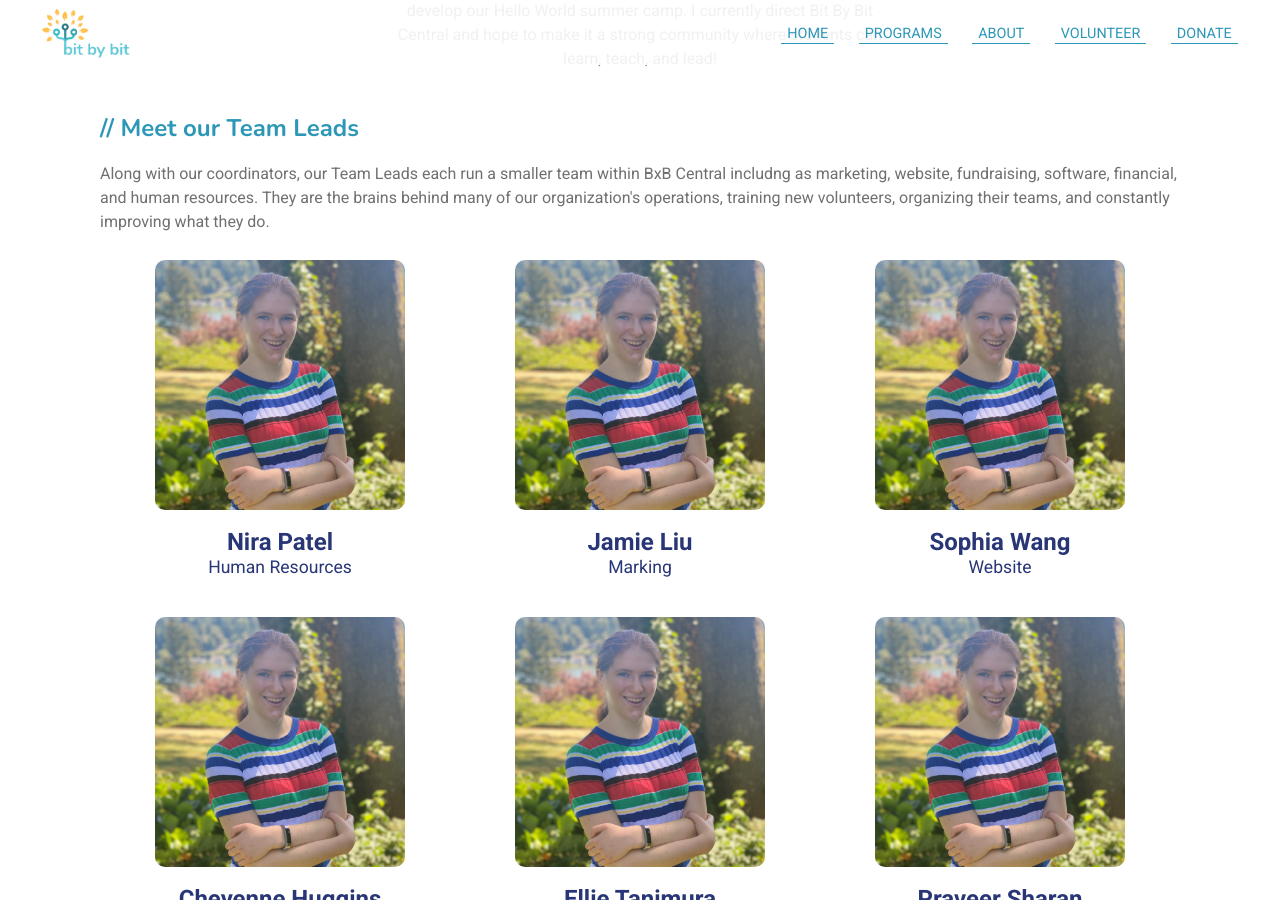
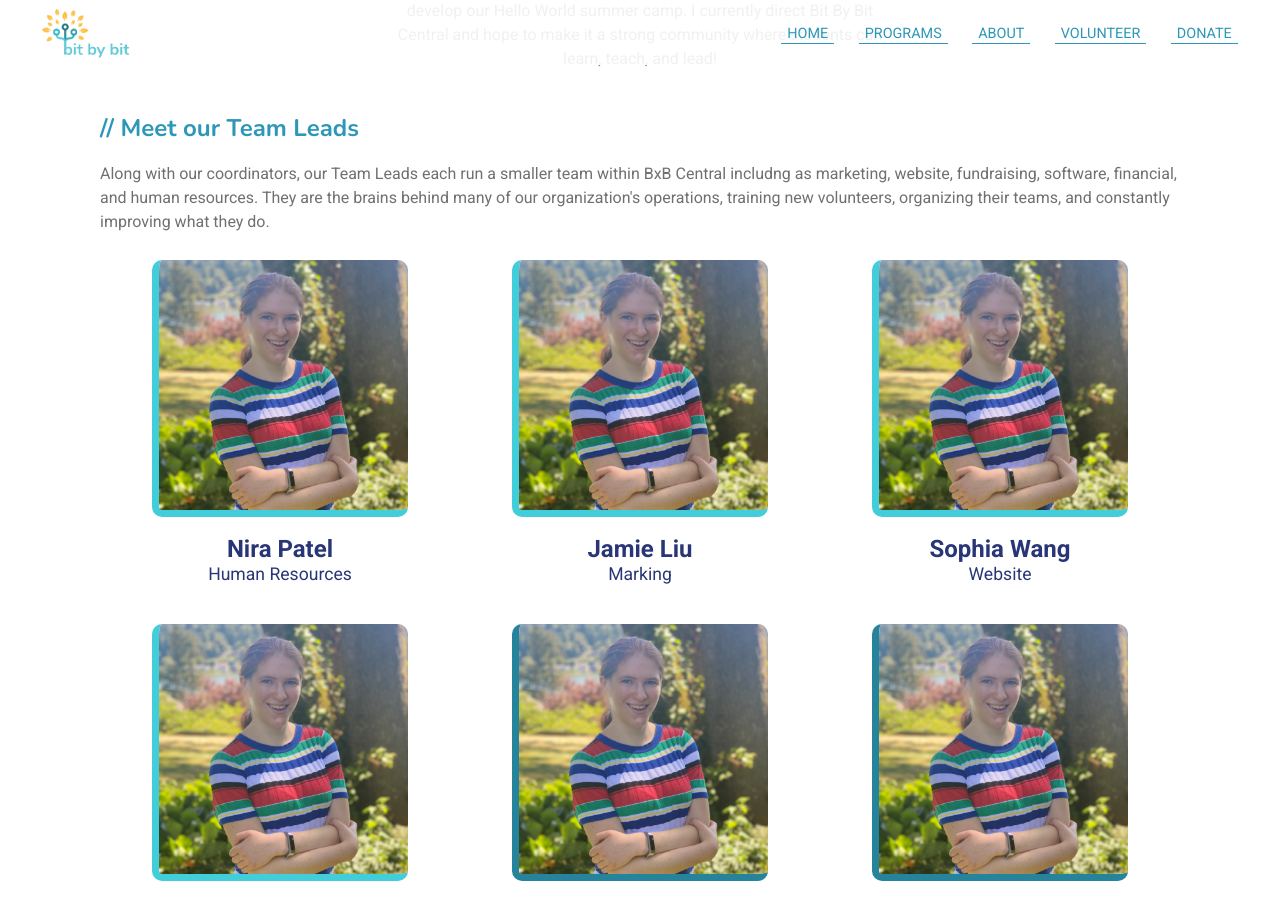
Before and after one commit to bit-by-bit-coding/bxb-website, a Jekyll site: the page built from about.html, in a window 1280 px wide and 900 px high, scrolled down 1460 px. Built offline with Jekyll 4.4.1, drawn with Linux system fonts in a browser that asks for light colours; nearby versions of some CDN libraries.

Commit message:
added border to team lead imgs

```diff
--- a/about.html
+++ b/about.html
@@ -64,49 +64,49 @@ style: about.css
     </p>
     <div class="instructors-container">
         <span class="instructors-item" id="team-item">
-            <img src="./imgs/DevinSquare.jpg">
+            <img id="team-lead-1" src="./imgs/DevinSquare.jpg">
             <strong>Nira Patel</strong>
             <p>
                 Human Resources
             </p>
         </span>
         <span class="instructors-item" id="team-item">
-            <img src="./imgs/DevinSquare.jpg">
+            <img id="team-lead-1" src="./imgs/DevinSquare.jpg">
             <strong>Jamie Liu</strong>
             <p>
                 Marking
             </p>
         </span>
         <span class="instructors-item" id="team-item">
-            <img src="./imgs/DevinSquare.jpg">
+            <img id="team-lead-1" src="./imgs/DevinSquare.jpg">
             <strong>Sophia Wang</strong>
             <p>
                 Website
             </p>
         </span>
         <span class="instructors-item" id="team-item">
-            <img src="./imgs/DevinSquare.jpg">
+            <img id="team-lead-1" src="./imgs/DevinSquare.jpg">
             <strong>Cheyenne Huggins</strong>
             <p>
                 Website
             </p>
         </span>
         <span class="instructors-item" id="team-item">
-            <img src="./imgs/DevinSquare.jpg" >
+            <img id="team-lead-2" src="./imgs/DevinSquare.jpg">
             <strong>Ellie Tanimura</strong>
             <p>
                 Fundraising
             </p>
         </span>
         <span class="instructors-item" id="team-item">
-            <img src="./imgs/DevinSquare.jpg">
+            <img id="team-lead-2" src="./imgs/DevinSquare.jpg">
             <strong>Praveer Sharan</strong>
             <p>
                 Software
             </p>
         </span>
         <span class="instructors-item" id="team-item">
-            <img src="./imgs/SelenaSquare.jpg">
+            <img id="team-lead-2" src="./imgs/SelenaSquare.jpg">
             <strong>Selena Zang</strong>
             <p>
                 Finanical
--- a/styles/about.scss
+++ b/styles/about.scss
@@ -52,6 +52,16 @@
   }
 }
 
+#team-lead-1{
+  border-left: 7px solid #41CEDA;
+  border-bottom: 7px solid #41CEDA;
+}
+
+#team-lead-2{
+  border-left: 7px solid #25849C;
+  border-bottom: 7px solid #25849C;
+}
+
 // #canvas{
 //   height: 300px;
 //   width: 100%;
```
